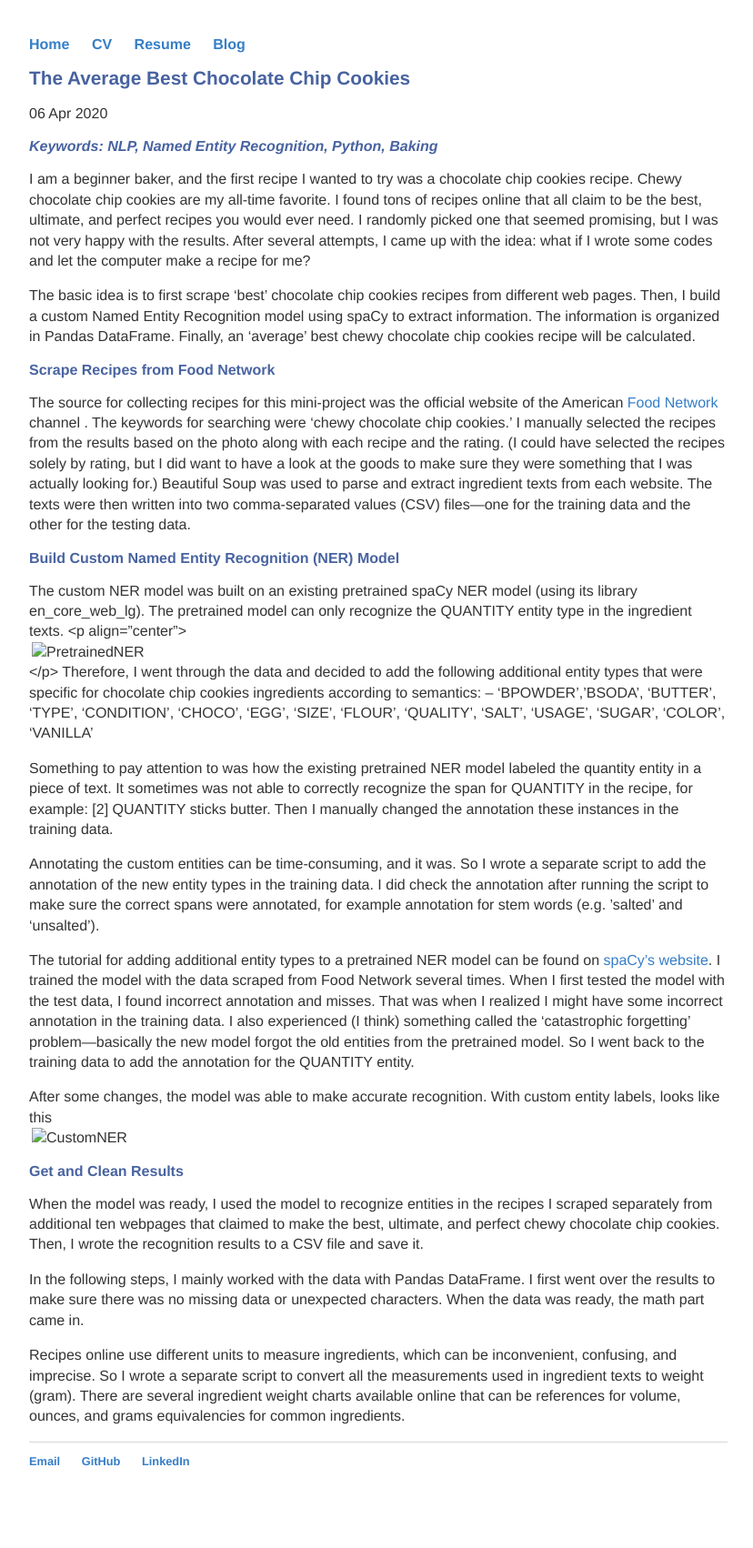
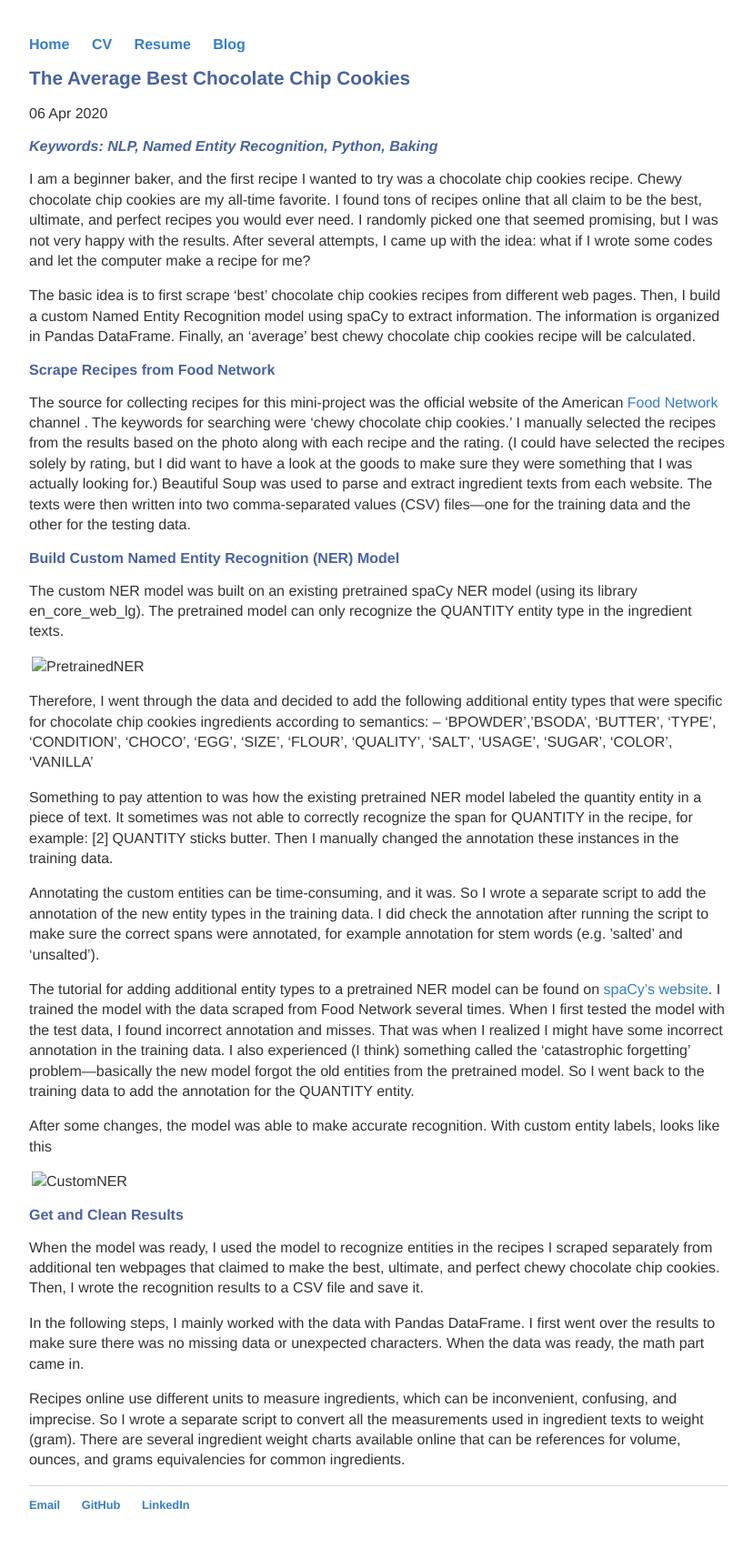
Before and after one commit to sabrinazhong/sabrinazhong.github.io, a Jekyll site: the page built from _posts/2020-04-06-recipe.md, in a window 1280 px wide. Shown: the whole page at 91% size, without its empty margins (224-1052 px from the left). Built offline with Jekyll 4.4.1, drawn with Linux system fonts in a browser that asks for light colours; before the commit the page ends 1654 px from its top, so only the background shows below that.

Commit message:
Update 2020-04-06-recipe.md

```diff
--- a/_posts/2020-04-06-recipe.md
+++ b/_posts/2020-04-06-recipe.md
@@ -17,7 +17,9 @@ The source for collecting recipes for this mini-project was the official website
 <h3>Build Custom Named Entity Recognition (NER) Model</h3>
 
 The custom NER model was built on an existing pretrained spaCy NER model (using its library en_core_web_lg). The pretrained model can only recognize the QUANTITY entity type in the ingredient texts.
-<p align=”center”><img src="PretrainedNER.jpg" alt="PretrainedNER"></p>
+
+<img src="PretrainedNER.jpg" alt="PretrainedNER">
+
 Therefore, I went through the data and decided to add the following additional entity types that were specific for chocolate chip cookies ingredients according to semantics:
 -- 'BPOWDER','BSODA', 'BUTTER', 'TYPE', 'CONDITION', 'CHOCO', 'EGG', 'SIZE', 'FLOUR', 'QUALITY', 'SALT', 'USAGE', 'SUGAR', 'COLOR', 'VANILLA'
 
@@ -28,6 +30,7 @@ Annotating the custom entities can be time-consuming, and it was. So I wrote a s
 The tutorial for adding additional entity types to a pretrained NER model can be found on <a href="https://spacy.io/usage/training#example-new-entity-type">spaCy’s website</a>. I trained the model with the data scraped from Food Network several times. When I first tested the model with the test data, I found incorrect annotation and misses. That was when I realized I might have some incorrect annotation in the training data. I also experienced (I think) something called the ‘catastrophic forgetting’ problem—basically the new model forgot the old entities from the pretrained model. So I went back to the training data to add the annotation for the QUANTITY entity.
 
 After some changes, the model was able to make accurate recognition. With custom entity labels, looks like this
+
 <img src="CustomNER.jpg" alt="CustomNER">
 
 <h3>Get and Clean Results</h3>
```
